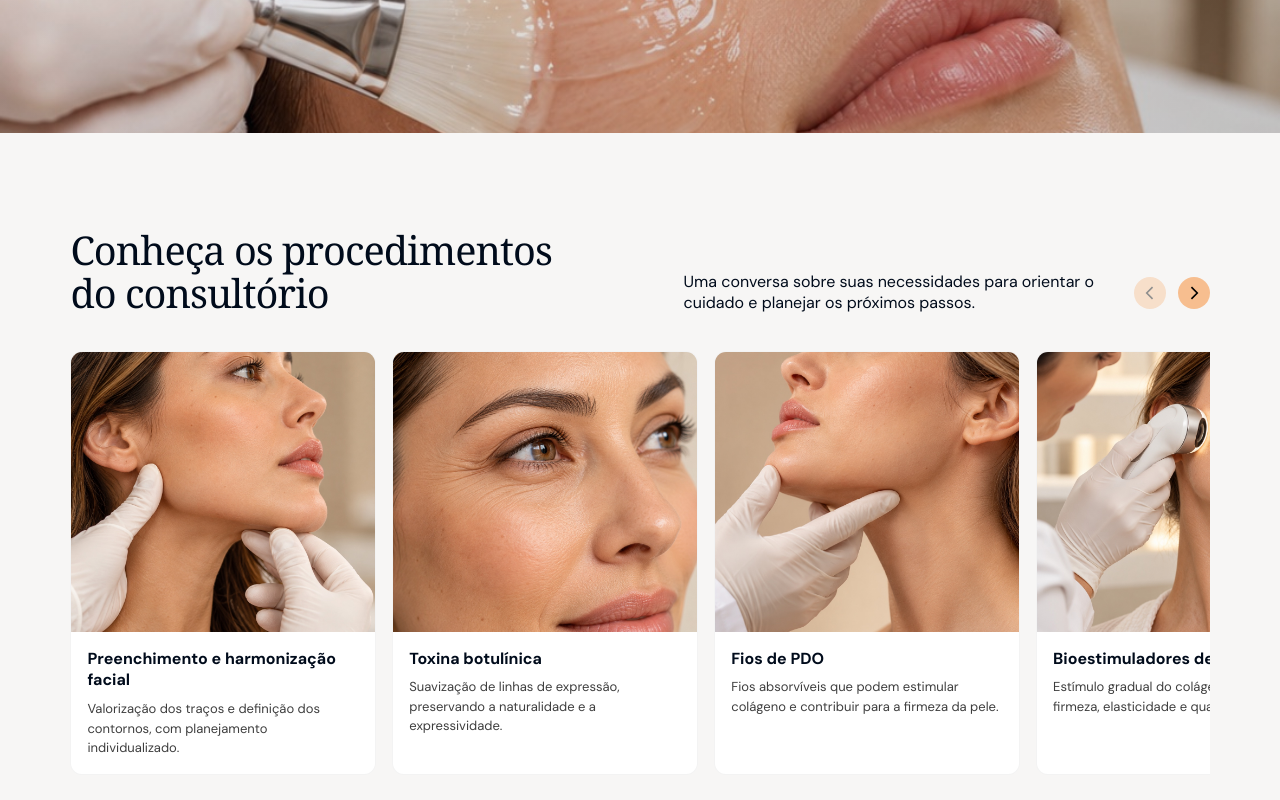
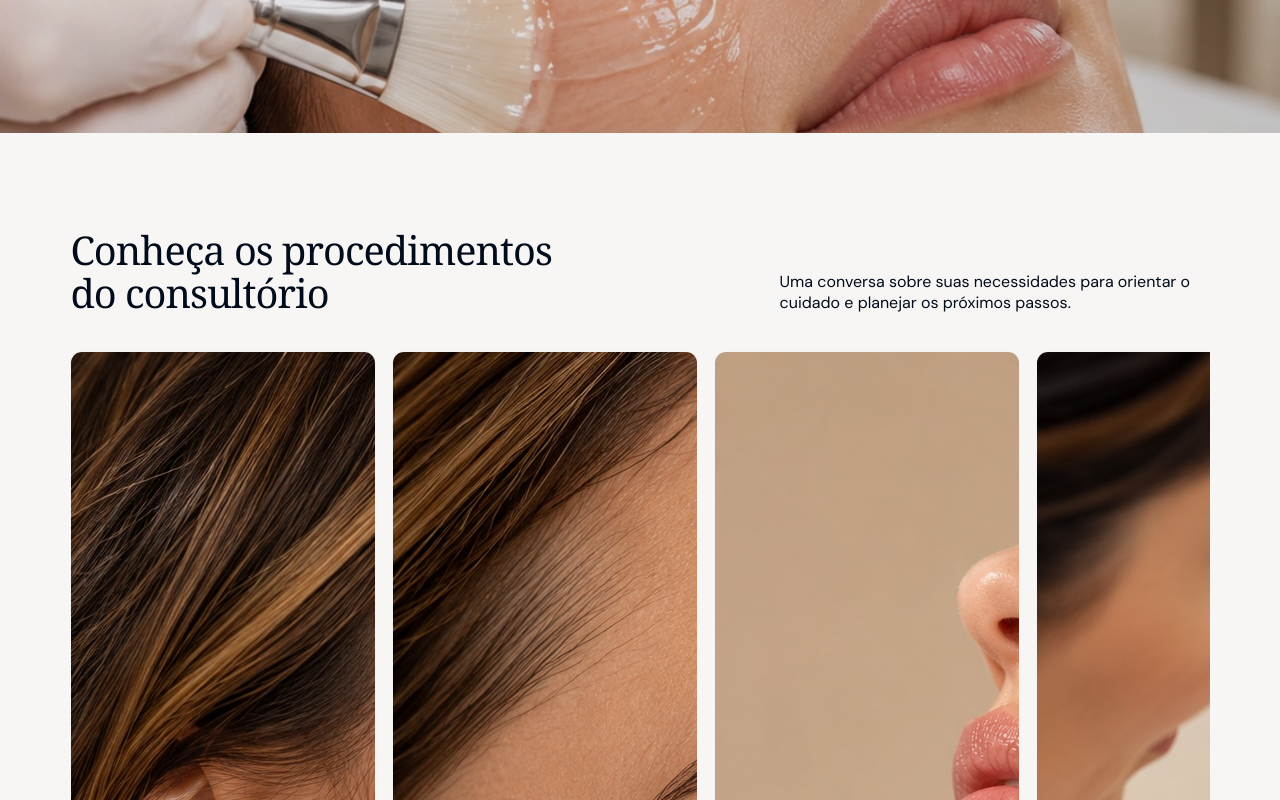
Before and after one commit to Anacruz-dermato/site, a React (Vite) app: page / in a window 1280 px wide. Shown: the part 2620-3420 px from the top of the page. Built offline with nearby package versions, Linux system fonts and the light colour scheme; a web font is replaced by a local one.

Commit message:
Match treatment cards to Figma design

```diff
--- a/src/main.jsx
+++ b/src/main.jsx
@@ -46,7 +46,7 @@ function App(){const [open,setOpen]=useState(false);const [activeClinic,setActiv
    <section className="philosophy section" id="atuacao"><div className="section-heading"><h2>Cuidar da beleza é, antes de tudo, respeitar a individualidade.</h2><p>Acredito em uma estética que valoriza essas diferenças, buscando equilíbrio entre saúde, beleza e naturalidade. Mais do que modificar a aparência, meu compromisso é oferecer cuidados que respeitem suas características e contribuam para o seu bem-estar.</p></div><div className="principles">{principles.map(([t,d,icon],i)=><article className="principle" key={t}><div className="principle-top"><img src={asset(icon)} alt=""/><span>0{i+1}</span></div><div><h3>{t}</h3><p>{d}</p></div></article>)}</div></section>
    <section className="about section" id="sobre"><div className="about-art" aria-label="Retrato e identificação profissional da Dra. Ana Paula Cruz"><div className="about-identity-card" aria-hidden="true"><img className="about-identity-photo" src={asset(img.about)} alt=""/><div className="credential"><strong>Médica Dermatologista</strong><span>CRM-SP 169031</span></div><div className="about-seal"><img src={asset('9e71085e-8fad-45b9-933e-29d6a485ae74.svg')} alt=""/><img src={asset('99aa67c8-df3e-4e52-9a48-907e911d2e1b.svg')} alt=""/></div></div><img className="about-portrait" src={asset(img.about)} alt="Dra. Ana Paula Cruz, médica dermatologista"/></div><div className="about-copy"><p className="kicker">SOBRE MIM</p><h2>Um olhar atento à sua beleza e à sua essência.</h2><p>Ana Paula Cruz atua no cuidado da pele e em estética facial, corporal e capilar. Seu perfil apresenta atenção a acne, manchas, alergias e queda de cabelo, com propostas personalizadas para cada paciente.</p><WhatsApp className="about-button" icon="f233f72a-b3f4-4b6a-aa37-bdd56b98864a.svg"/></div></section>
    <section className="image-interlude" style={{backgroundImage:`linear-gradient(90deg,rgba(0,11,27,.08),rgba(0,11,27,.2)),url(${asset(img.nature)})`}} aria-label="Retrato editorial de cuidado dermatológico"/>
-   <section className="treatments section" id="tratamentos"><div className="section-heading compact"><h2>Conheça os procedimentos<br/>do consultório</h2><div className="section-support"><p>Uma conversa sobre suas necessidades para orientar o cuidado e planejar os próximos passos.</p><ScrollControls scrollerRef={treatmentScrollRef} label="tratamentos"/></div></div><div className="treatment-grid" ref={treatmentScrollRef} aria-label="Lista de tratamentos rolável horizontalmente">{treatments.map(([title,desc,photo],i)=><article className="treatment-card" key={title}><div className="treatment-photo"><img loading={i>3?'lazy':'eager'} src={asset(photo)} alt={title}/></div><div className="treatment-info"><h3>{title}</h3><p>{desc}</p></div></article>)}</div><WhatsApp/></section>
+   <section className="treatments section" id="tratamentos"><div className="section-heading compact"><h2>Conheça os procedimentos do consultório</h2><div className="section-support"><p>Uma conversa sobre suas necessidades para orientar o cuidado e planejar os próximos passos.</p></div></div><div className="treatment-grid" ref={treatmentScrollRef} role="region" tabIndex={0} aria-label="Tratamentos. Role horizontalmente para ver todos.">{treatments.map(([title,desc,photo],i)=><article className="treatment-card" key={title}><img className="treatment-image" loading={i>3?'lazy':'eager'} src={asset(photo)} alt=""/><div className="treatment-info"><h3>{title}</h3><p>{desc}</p></div></article>)}</div><div className="treatment-actions"><WhatsApp/><ScrollControls scrollerRef={treatmentScrollRef} label="tratamentos"/></div></section>
    <section className="aging section"><img loading="lazy" src={asset(img.aging)} alt="Cuidado dermatológico com uma abordagem natural"/><div className="aging-copy"><p className="kicker">BELEZA EM CADA ETAPA</p><h2>O tempo transforma.<br/><em>Sua essência permanece.</em></h2><p>Envelhecer é parte natural da vida. E cuidar de si durante esse processo não significa deixar de ser quem você é. Acredito que os cuidados estéticos devem respeitar suas expressões, suas características e a maneira como você deseja se sentir em cada etapa.</p><p>Meu compromisso é oferecer uma abordagem sensível e individualizada, valorizando sua beleza natural sem buscar transformações desnecessárias. Porque cuidar da aparência também pode ser uma maneira de preservar sua identidade e fortalecer a confiança em si mesma.</p></div></section>
    <section className="reviews section" id="depoimentos"><div className="reviews-heading"><div><p className="kicker">DEPOIMENTOS</p><h2>Quem conhece confia no meu trabalho!</h2></div><div className="section-support"><p>Ao longo dos últimos anos, atendi milhares de pessoas e pude ajudá-los em todas as oportunidades com um atendimento humano e profissional.</p><ScrollControls scrollerRef={reviewScrollRef} label="depoimentos"/></div></div><div className="review-grid" ref={reviewScrollRef} role="region" aria-label="Depoimentos. Role horizontalmente para ver todos." tabIndex={0}>{reviews.map(([name,copy])=><article className="review-card" key={name}><div className="review-user"><div className="avatar" aria-hidden="true">{name[0]}</div><strong>{name}</strong></div><div className="stars" aria-label="5 de 5 estrelas">{Array.from({length:5},(_,n)=><Star key={n} size={15} fill="currentColor"/>)}</div><p>{copy}</p><img className="google-logo" src={asset(img.google)} alt="Doctoralia"/></article>)}</div><WhatsApp/></section>
    <section className="clinic section" id="consultorio"><div className="clinic-heading"><div><p className="kicker">ENDEREÇO E ATENDIMENTO</p><h2>Localização do Consultório</h2></div><p>{clinicAddress.replace(', Itaim Bibi, São Paulo, SP','')}<br/>Itaim Bibi.</p></div><div className="clinic-gallery"><div className="clinic-map"><iframe title="Mapa do Google Maps — Rua Bandeira Paulista, 530, Itaim Bibi" src={googleMapsEmbedUrl} loading="lazy" referrerPolicy="no-referrer-when-downgrade" allowFullScreen/></div><div className="clinic-accordion" role="group" aria-label="Fotos do consultório — selecione uma para ampliar">{clinicSlides.map(([label,photo],index)=><button type="button" key={photo} className={`clinic-slide ${activeClinic===index?'is-active':''}`} aria-label={`${activeClinic===index?'Foto em destaque':'Ampliar foto'}: ${label}`} aria-expanded={activeClinic===index} onClick={()=>setActiveClinic(index)}><img loading="lazy" src={asset(photo)} alt=""/></button>)}</div></div><WhatsApp/></section>
```
